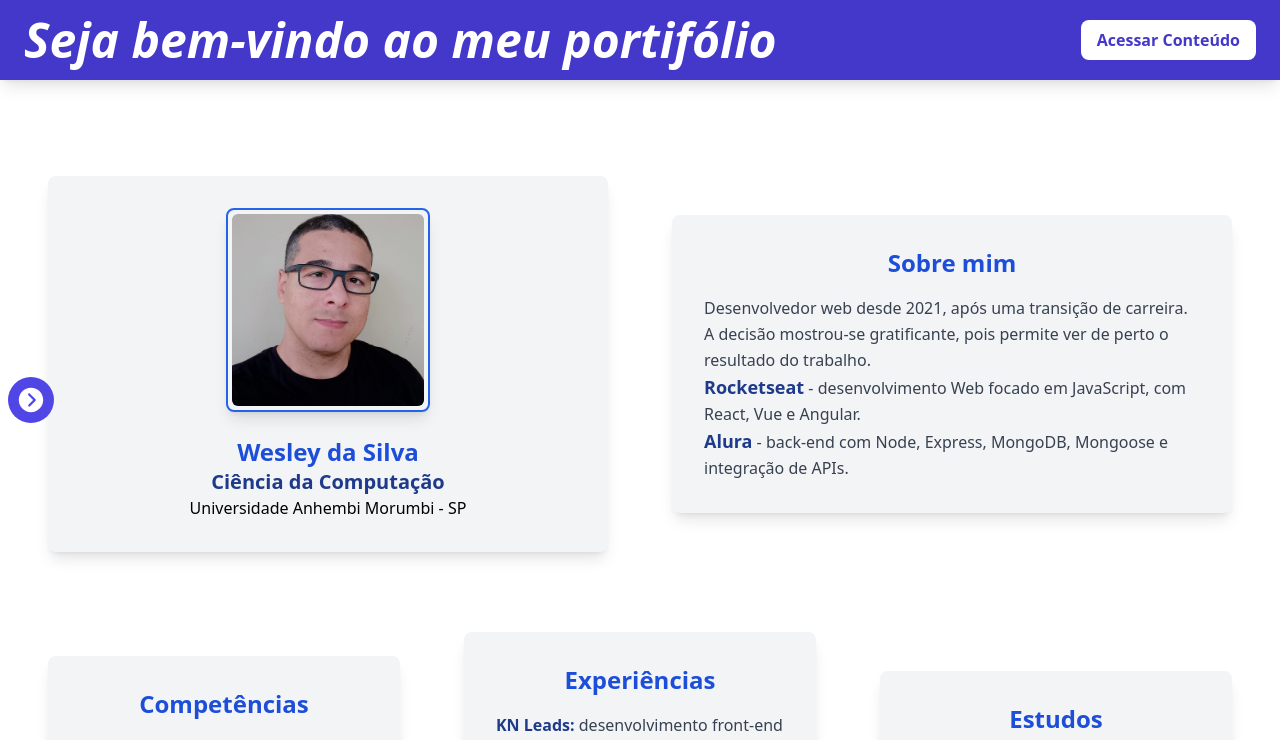
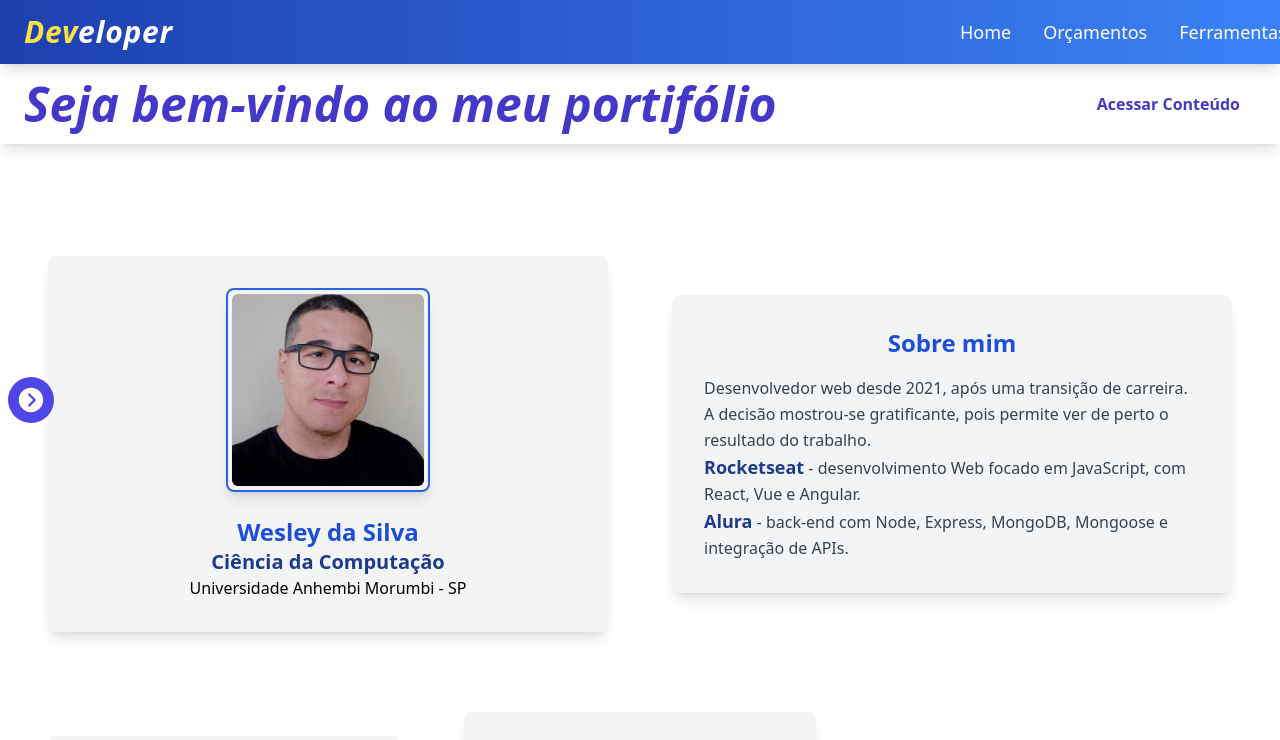
Before and after one commit to wesley-silv/Portfolio-React-JS, a React (Vite) app: page / in a window 1280 px wide. Shown: the top 740 px of the page. Built offline with nearby package versions, Linux system fonts and the light colour scheme.

Commit message:
Refatorando o layout do projeto.

```diff
--- a/src/components/banner.jsx
+++ b/src/components/banner.jsx
@@ -4,17 +4,15 @@ const Banner = ({ words, time }) => {
   const [indexWord, setIndexWord] = useState(0);
 
   useEffect(() => {
-    // Configura o intervalo para atualizar a palavra exibida
     const intervalId = setInterval(() => {
       setIndexWord((prevIndex) => (prevIndex + 1) % words.length);
     }, time);
 
-    // Limpa o intervalo ao desmontar o componente
     return () => clearInterval(intervalId);
-  }, [words, time]); // palavras e tempo são dependências
+  }, [words, time]);
 
   return (
-    <header className="fixed top-0 w-full bg-indigo-700 text-white shadow-lg flex flex-col items-center py-4 px-6 z-50">
+    <header className="relative w-full text-indigo-700 bg-white shadow-lg flex flex-col items-center py-4 px-6 z-10">
       <div className="flex justify-between w-full max-w-screen-xl items-center">
         <div className="text-center">
           <h1 className="text-3xl sm:text-4xl lg:text-5xl font-extrabold italic transition-opacity duration-500 ease-in-out">
--- a/src/components/navbar.jsx
+++ b/src/components/navbar.jsx
@@ -1,41 +1,37 @@
-import { RiMenu2Line, RiMenu3Line } from "react-icons/ri";
-import React, {useState} from "react";
+import { RiMenu2Line, RiCloseLine } from "react-icons/ri";
+import React, { useState } from "react";
 import { Link } from 'react-router-dom';
 
 const Navbar = () => {
+  const [isMenuOpen, setIsMenuOpen] = useState(false);
 
-  const [isShow, setIsShow] = useState(true)
-  const [isList, setIsList] = useState(true)
-
-  const handleListClick = () => {
-    setIsList(!isList)
-    setIsShow(!isShow)
-  }
-
-
-  let openMenu = < RiMenu2Line className="text-white size-10 cursor-pointer absolute right-0 mx-4" onClick={handleListClick}/>;
-  let closeMenu = < RiMenu3Line className="text-white size-10 cursor-pointer absolute right-0 mx-4" onClick={handleListClick}/>;
+  const handleMenuToggle = () => {
+    setIsMenuOpen(!isMenuOpen);
+  };
 
   return (
-    <div className="flex flex-row items-justify justify-between bg-gradient-to-r from-blue-700 to-blue-500 w-full h-16 p-3 relative">
-      <h2 className='text-gray-400 text-3xl font-bold italic mx-2'>
-        <span className='text-gray-200 font-extrabold'>Dev</span>eloper
-      </h2>
-      <section>
-      {
-      isList ? openMenu : closeMenu
-      }
-      { isShow ? closeMenu :
-        <nav className="bg-blue-300 text-blue-700 border-solid border-2 border-blue-500 font-bold w-[25%] max-lg:w-[80%] mx-1 p-2 py-4 absolute z-10 right-0 top-20 rounded text-center text-xl" >
-         <Link className='block text-xl hover:cursor-pointer hover:text-blue-900 rounded' to="/">Home</Link>
-         <Link className='block text-xl hover:cursor-pointer hover:text-blue-900 rounded' to="/budgets">Orçamentos</Link>
-         <Link className='block text-xl hover:cursor-pointer hover:text-blue-900 rounded' to="/budgets">Ferramentas</Link>
+    <header className="flex items-center justify-between bg-gradient-to-r from-blue-800 to-blue-500 w-full h-16 px-6 shadow-lg relative z-20">
+      {/* Logo Section */}
+      <h1 className="text-white text-3xl font-bold italic tracking-wide">
+        <span className="text-yellow-300">Dev</span>eloper
+      </h1>
 
-        </nav>
-      }
-      </section>
-    </div>
-  )
-}
+      {/* Menu Icon (always on top) */}
+      <div
+        onClick={handleMenuToggle}
+        className="text-white text-3xl cursor-pointer absolute right-6 top-5 z-30 lg:hidden"
+      >
+        {isMenuOpen ? <RiCloseLine /> : <RiMenu2Line />}
+      </div>
 
-export default Navbar
+      {/* Navbar Links */}
+      <nav className={`fixed inset-y-0 right-0 bg-blue-900 bg-opacity-95 p-6 w-2/3 max-w-xs transform ${isMenuOpen ? 'translate-x-0' : 'translate-x-full'} transition-transform duration-300 ease-in-out lg:static lg:translate-x-0 lg:flex lg:bg-transparent lg:items-center lg:space-x-8 lg:w-auto z-20`}>
+        <Link className="block text-white text-lg py-2 lg:py-0 hover:text-yellow-300 transition-colors duration-200" to="/" onClick={() => setIsMenuOpen(false)}>Home</Link>
+        <Link className="block text-white text-lg py-2 lg:py-0 hover:text-yellow-300 transition-colors duration-200" to="/budgets" onClick={() => setIsMenuOpen(false)}>Orçamentos</Link>
+        <Link className="block text-white text-lg py-2 lg:py-0 hover:text-yellow-300 transition-colors duration-200" to="/tools" onClick={() => setIsMenuOpen(false)}>Ferramentas</Link>
+      </nav>
+    </header>
+  );
+};
+
+export default Navbar;
```
